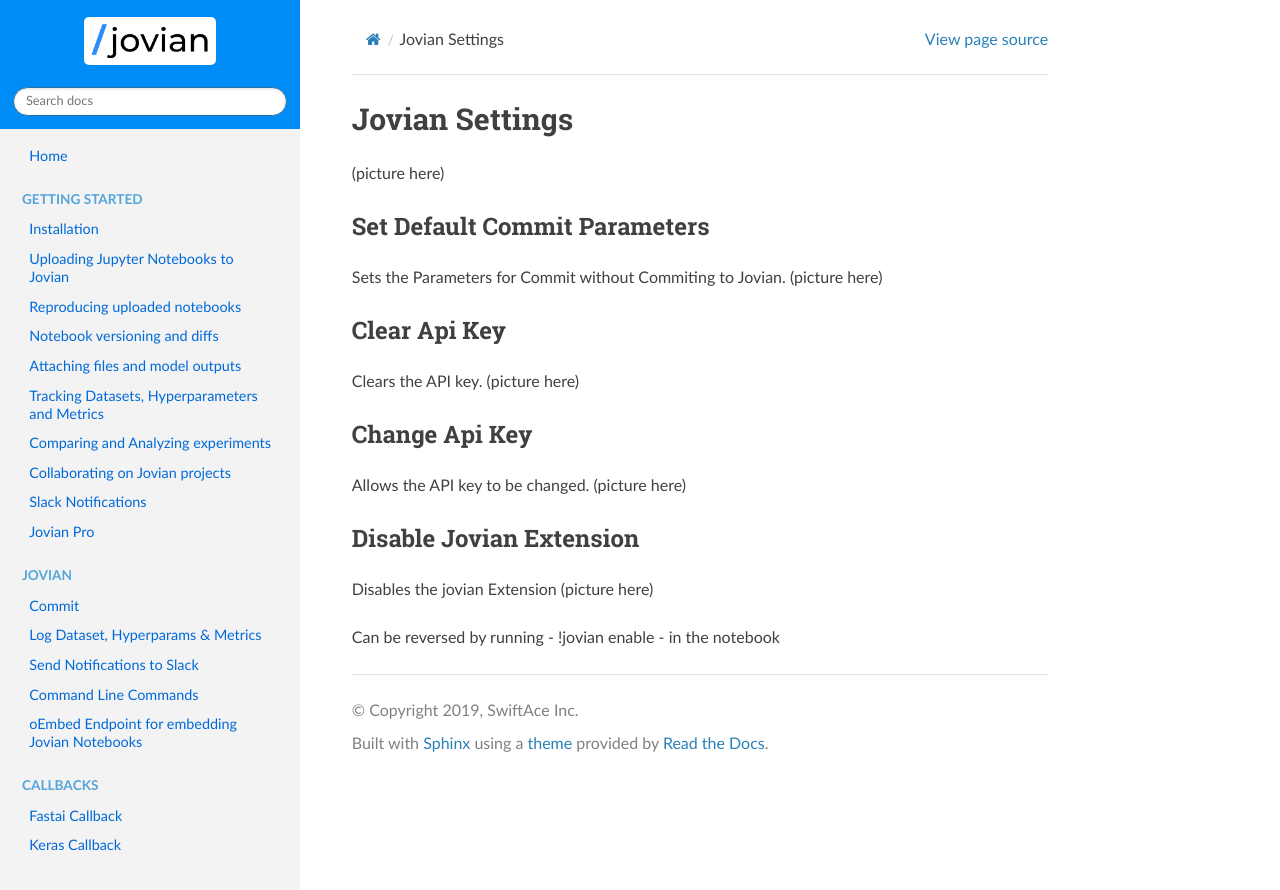
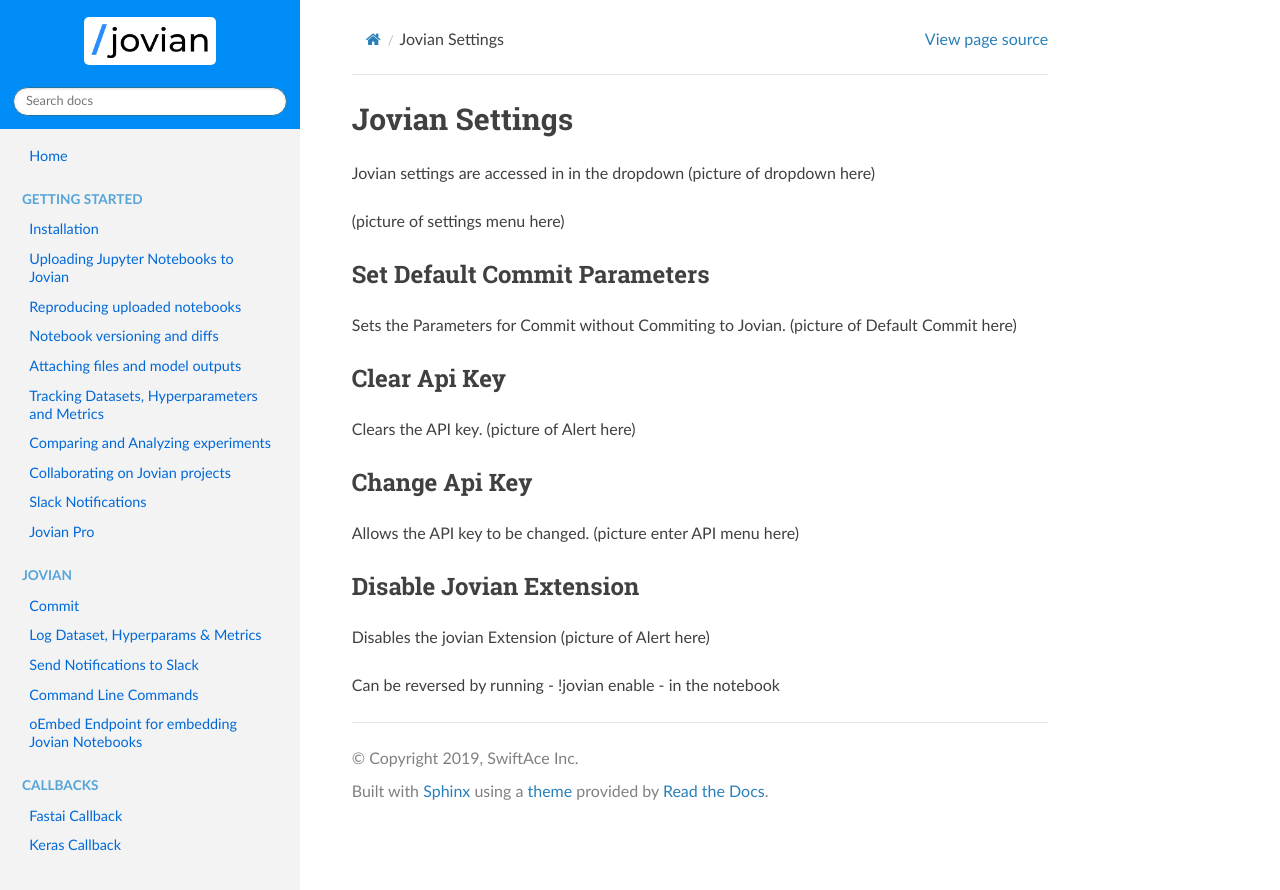
Before and after one commit to JovianHQ/jovian-py, a Sphinx documentation site: the page built from docs/nbext/settings.md, in a window 1280 px wide. Shown: the top 890 px of the page. Built offline with Sphinx 7.4.7 and the Read the Docs theme 2.0.0, drawn with Linux system fonts in a browser that asks for light colours.

Commit message:
iron out doc

```diff
--- a/docs/nbext/settings.md
+++ b/docs/nbext/settings.md
@@ -1,21 +1,23 @@
 # Jovian Settings
+Jovian settings are accessed in in the dropdown
+(picture of dropdown here)
 
-(picture here)
+(picture of settings menu here)
 
 ## Set Default Commit Parameters
 Sets the Parameters for Commit without Commiting to Jovian.
-(picture here)
+(picture of Default Commit here)
 
 ## Clear Api Key
 Clears the API key.
-(picture here)
+(picture of Alert here)
 
 ## Change Api Key
 Allows the API key to be changed.
-(picture here)
+(picture enter API menu here)
 
 ## Disable Jovian Extension
 Disables the jovian Extension
-(picture here)
+(picture of Alert here)
 
 Can be reversed by running - !jovian enable - in the notebook
```
Also changed, not shown: 1 other file.
